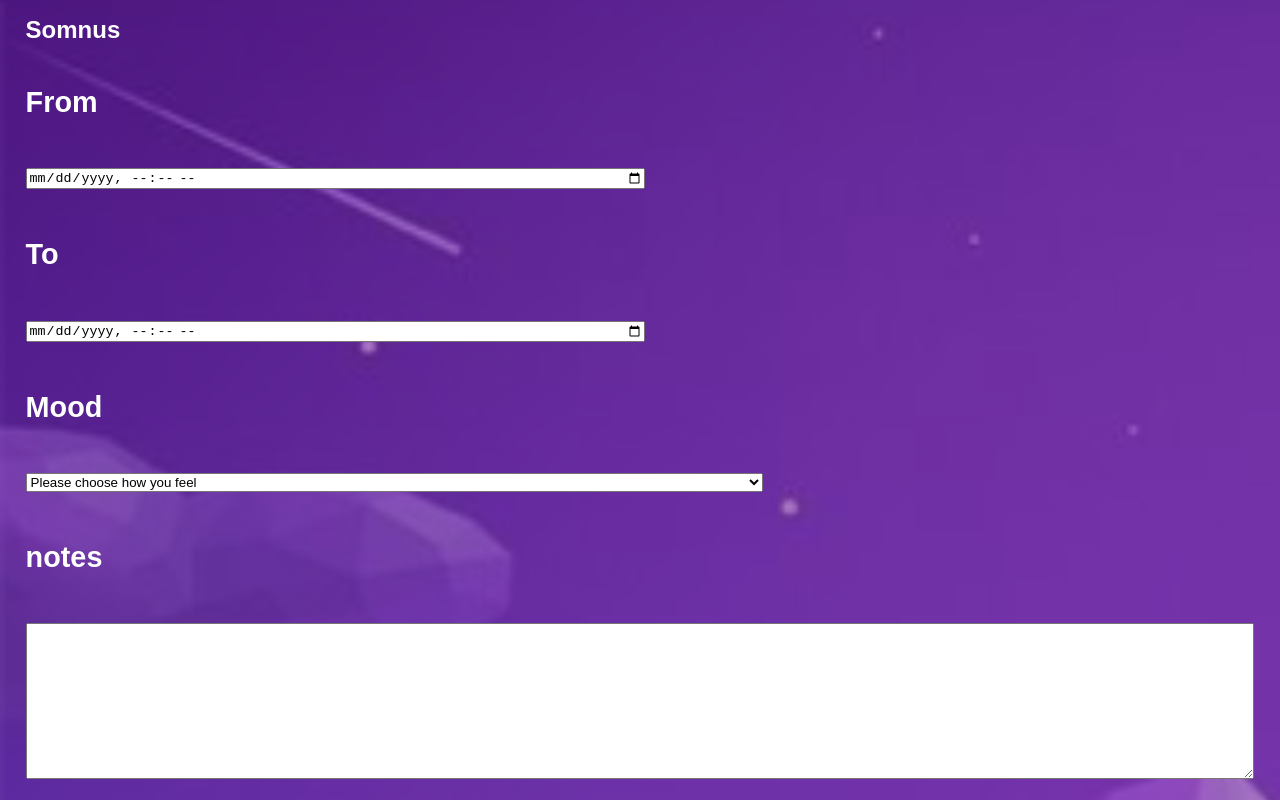
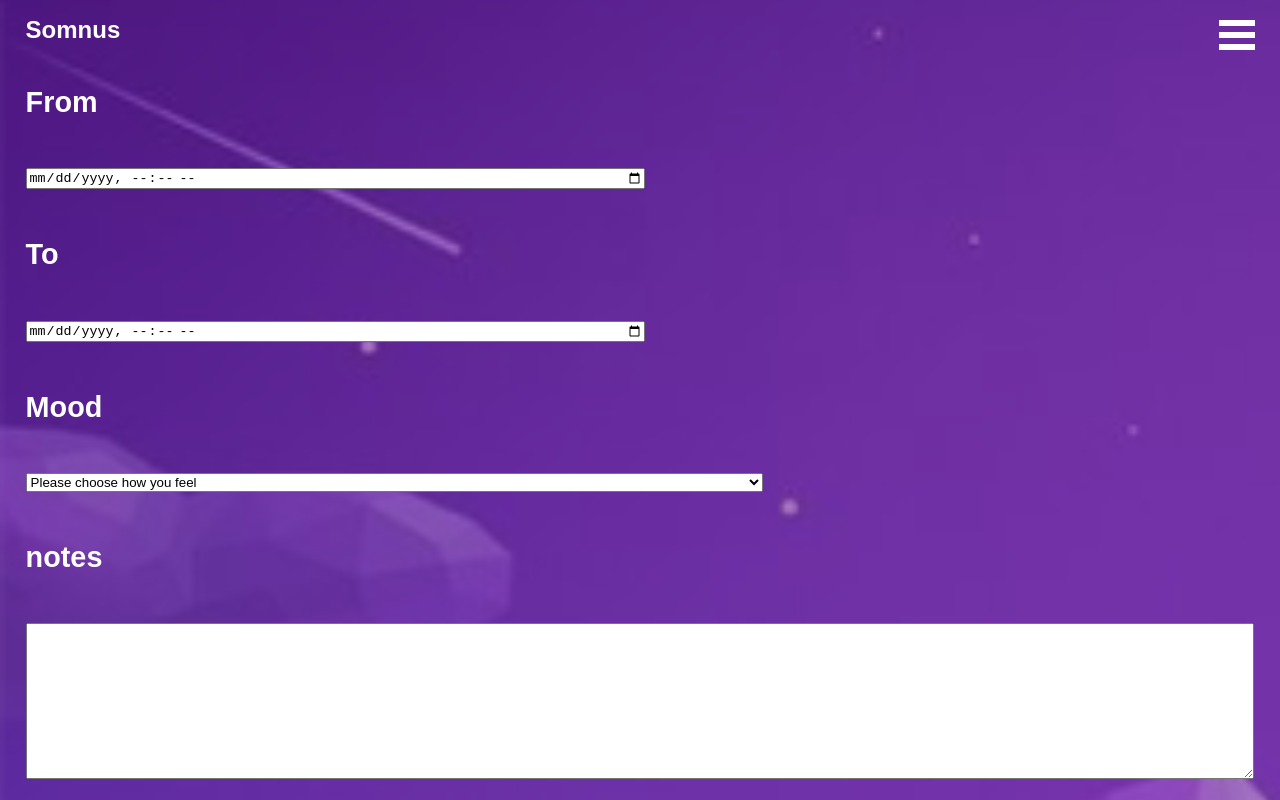
Before and after one commit to Build-Week-Sleep-Tracker-Oct/Front-End, a React (Create React App) app in the folder somnus/: page /sleepentry in a window 1280 px wide. Shown: the top 800 px of the page. Built offline with nearby package versions, Linux system fonts and the light colour scheme; no server answers; sample sign-in values are in the browser's storage; a web font is replaced by a local one.

Commit message:
created a sidebar menu

```diff
--- a/package.json
+++ b/package.json
@@ -6,7 +6,8 @@
   "dependencies": {
     "body-parser": "^1.18.3",
     "cors": "^2.8.3",
-    "express": "^4.15.2"
+    "express": "^4.15.2",
+    "react-burger-menu": "^2.6.11"
   },
   "devDependencies": {
     "nodemon": "^1.17.2"
--- a/somnus/src/App.css
+++ b/somnus/src/App.css
@@ -121,3 +121,73 @@
   font-size: 1.5rem;
   margin-left: 2%;
 }
+
+#page-wrap {
+  text-align: center;
+
+  /* Prevent sidebar from showing a scrollbar on page */
+  overflow: auto;
+}
+
+.bm-item {
+  display: inline-block;
+
+  /* sidebar item styling */
+  text-decoration: none;
+  margin-bottom: 10px;
+  color: white;
+  transition: color 0.2s;
+  outline: none;
+}
+
+/* Change color on hover */
+.bm-item:hover {
+  color: rgba(251, 214, 118, 0.8);
+}
+
+/* Position and sizing of burger button */
+.bm-burger-button {
+  position: fixed;
+  width: 36px;
+  height: 30px;
+  right: 25px;
+  top: 20px;
+}
+
+/* Color/shape of burger icon bars */
+.bm-burger-bars {
+  background: white;
+}
+
+/* Position and sizing of clickable cross button */
+.bm-cross-button {
+  height: 24px;
+  width: 24px;
+}
+
+/* Color/shape of close button cross */
+.bm-cross {
+  background: #bdc3c7;
+}
+
+/* General sidebar styles */
+.bm-menu {
+  background: linear-gradient(180deg, #9013FE 29.21%, #B260F9 100%);
+  padding: 2.5em 1.5em 0;
+  font-size: 1.15em;
+}
+
+/* Morph shape necessary with bubble or elastic */
+/* .bm-morph-shape {
+  fill: #373a47;
+} */
+
+/* Wrapper for item list */
+.bm-item-list {
+  color: #b8b7ad;
+}
+
+/* Styling of overlay */
+.bm-overlay {
+  background: rgba(0, 0, 0, 0.3);
+}
--- a/somnus/src/components/SleepEntry.js
+++ b/somnus/src/components/SleepEntry.js
@@ -3,6 +3,7 @@
 import { postData } from '../actions'
 import styled from "styled-components";
 import {NavLink} from "react-router-dom";
+import SideBar from "./sidebar";
 
 const SleepForm = styled.form`
     display: flex;
@@ -58,8 +59,10 @@
     }
 
     return(
-        <div className="sleep-entry">
+        <div className="sleep-entry" id="slepp-entry">
             <h1>Somnus</h1>
+            <SideBar pageWrapId={"page-wrap"} outerContainerId={"sleep-entry"} />
+            <div id="page-wrap">
         <SleepForm onSubmit={submitEntry}>
 
             <SleepFormLabel htmlFor="dateTimeFrom">From</SleepFormLabel>
@@ -85,6 +88,7 @@
             <NavLink to={'/trackerlist'} style={{color:`white`, fontSize: `1.4rem`, textDecoration: `none`, textAlign: `left`}}>Back</NavLink>
         </SleepForm>
         </div>
+        </div>
     );
 }
 
--- /dev/null
+++ b/somnus/src/components/sidebar.js
@@ -0,0 +1,24 @@
+import React from "react";
+import { slide as Menu } from "react-burger-menu";
+
+export default props => {
+  return (
+    <Menu {...props} right>
+      <a className="menu-item" href="/">
+        Login
+      </a>
+
+      <a className="menu-item" href="/signup">
+        SignUp
+      </a>
+
+      <a className="menu-item" href="/sleepentry">
+        Add New Sleep Entry
+      </a>
+
+      <a className="menu-item" href="/trackerlist">
+        Dashboard
+      </a>
+    </Menu>
+  );
+};
```
Also changed, not shown: 1 other file (tests, documents, lock files or other folders).
